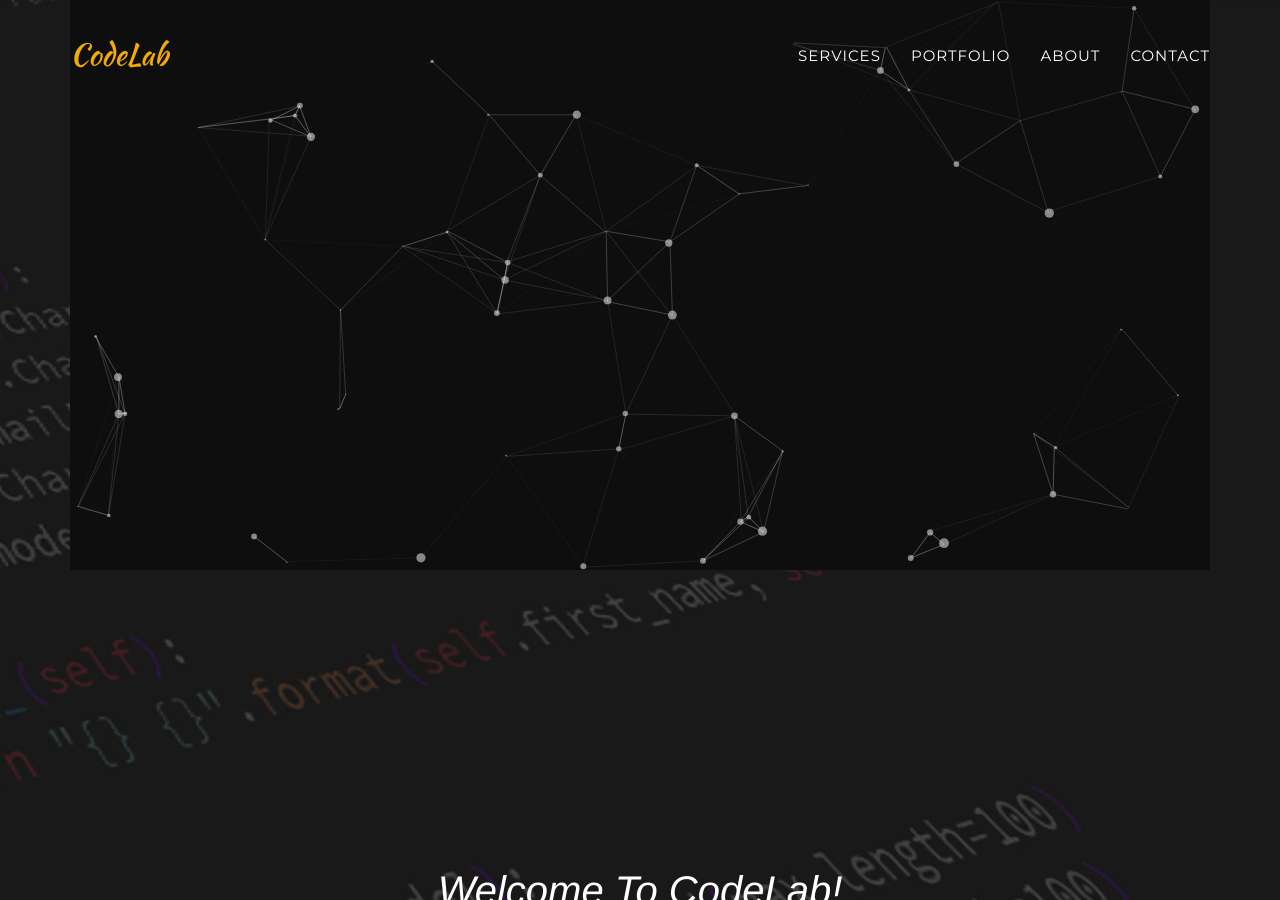
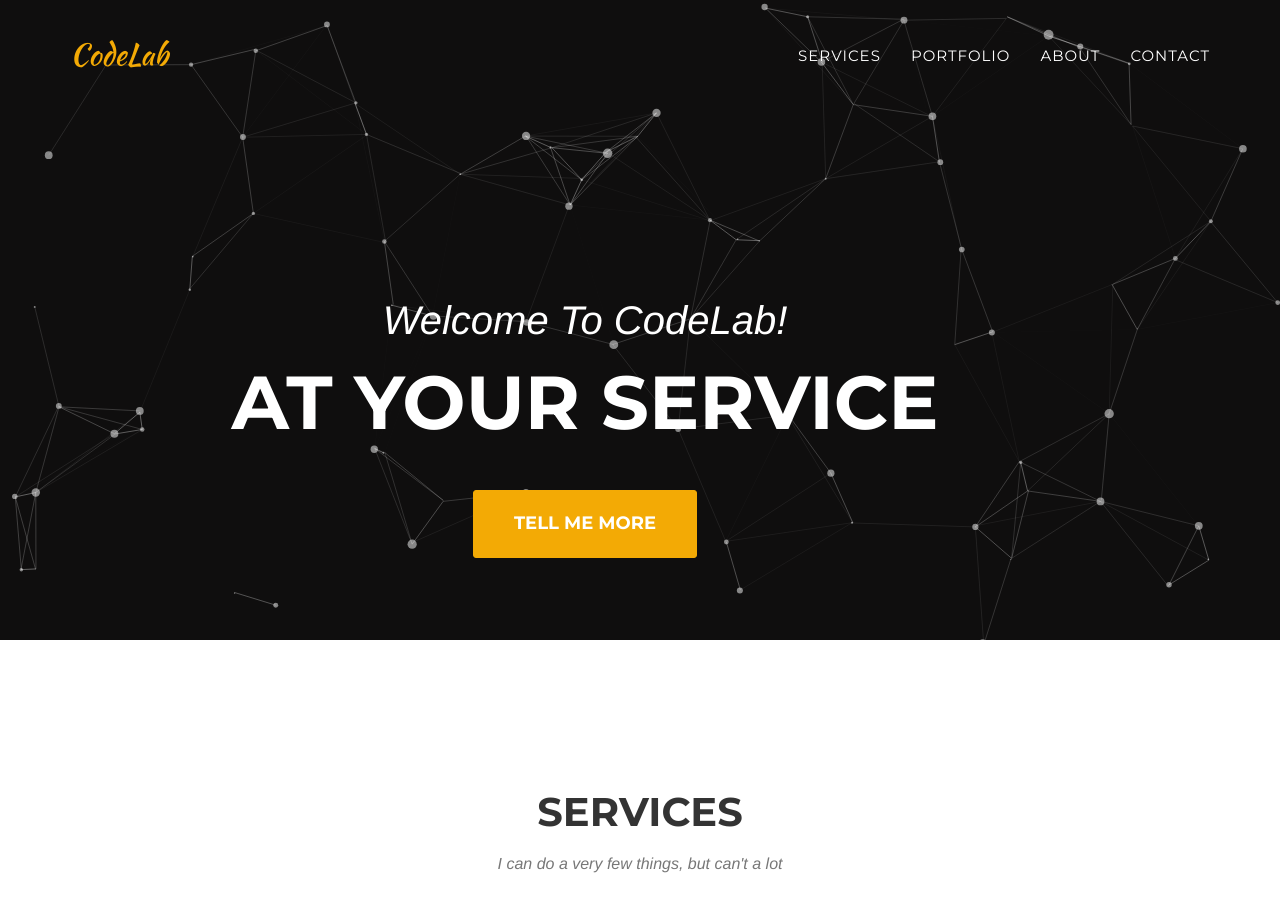
Before and after one commit to utsargoroy/utsargoroy.github.io, a Jekyll site: the page built from index.html, in a window 1280 px wide and 900 px high. Built offline with Jekyll 4.4.1, drawn with Linux system fonts in a browser that asks for light colours; some web fonts are replaced.

Commit message:
change header

```diff
--- a/_includes/header.html
+++ b/_includes/header.html
@@ -42,8 +42,10 @@
 
     <!-- Header -->
     <header>
-        <div class="container">
             <div id="particles-js"></div>
+
+        <div class="container" style="position: absolute; top:0; left:0;">
+
 
             <div class="intro-text">
                 <div class="intro-lead-in">Welcome To CodeLab!</div>
```
